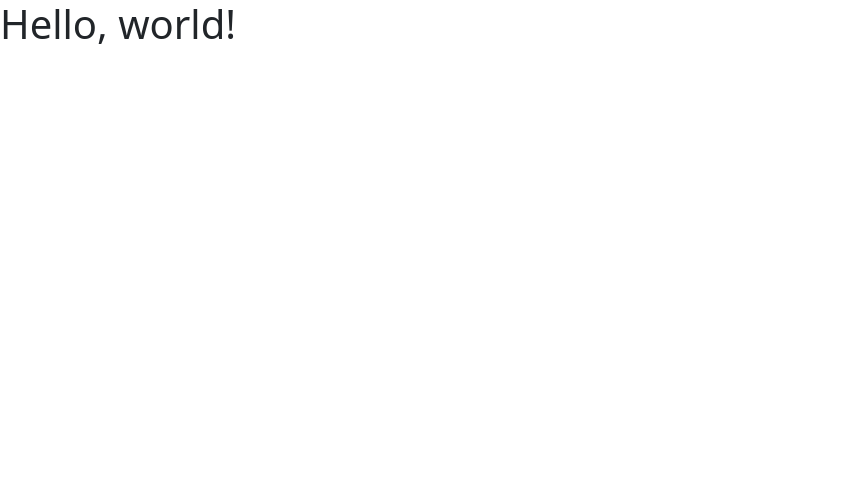
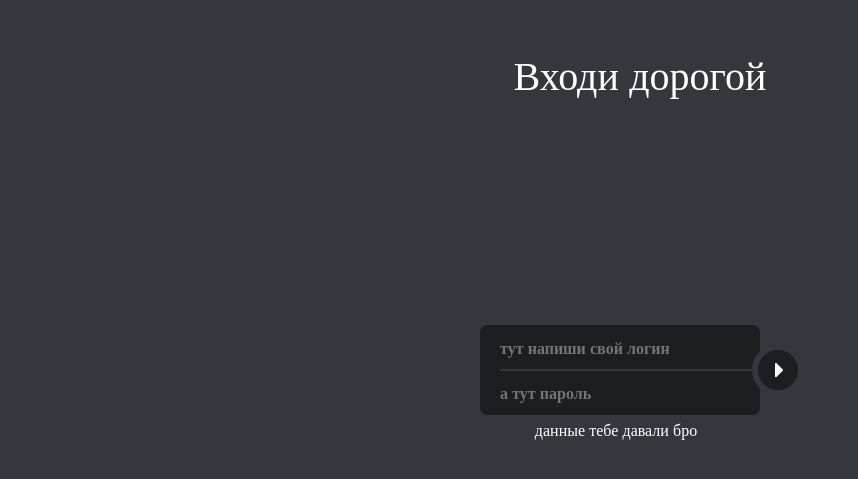
Before and after one commit to melart66/Todolist, a Flask app: page / in a window 1280 px wide. Shown: the top 479 px of the page, without its empty margins (0-858 px from the left). Run offline with Flask 3, Linux system fonts and the light colour scheme; some libraries are stand-ins or nearby versions.

Commit message:
autorize

```diff
--- a/static/css/style.css
+++ b/static/css/style.css
@@ -0,0 +1,111 @@
+@import url(https://fonts.googleapis.com/css?family=Open+Sans:400,700);
+@import url('https://cdnjs.cloudflare.com/ajax/libs/font-awesome/4.2.0/css/font-awesome.min.css');
+
+*{
+	font-family: 'Open Sans', 'sans-serif', 'FontAwesome';
+}
+body{
+    background: rgb(52, 56, 61);
+}
+h1{
+	color: rgb(255, 255, 255);
+    margin-top: 4%;
+    display: flex;
+    justify-content: center;
+}
+p{
+    text-align: center;
+    margin-right: 15%;
+    margin-top: 1%;
+    color: rgb(255, 255, 255);
+}
+#wrapper{
+	position: absolute;
+	width: 320px;
+	left: 50%;
+	margin-left: -160px;
+	top: 50%;
+	margin-top: -75px;
+}
+
+/* === Sign in Form === */
+#signin {
+	height: 90px;
+	width: 300px;
+	border-radius: 8px;
+	position: relative;
+}
+#signin::before {
+	display: block;
+	position: relative;
+	height: 2px;
+	background: rgb(52, 56, 61);
+	content: '';
+	top: 44px;
+	margin-left: 20px;
+	z-index: 1;
+}
+#signin input:first-of-type{
+	border-top-right-radius: 8px;
+	border-top-left-radius: 8px;
+}
+#signin input:last-of-type{
+	border-bottom-right-radius: 8px;
+	border-bottom-left-radius: 8px;
+}
+#signin  input[type="text"], #signin  input[type="password"], #signin button[type="submit"]{
+	background: rgb(28, 30, 33);
+	box-shadow: inset -100px -100px 0 rgb(28, 30, 33); /*Prevent yellow autofill color*/
+	color: rgb(226, 228, 230);
+}
+#signin  input[type="text"], #signin  input[type="password"]{
+	position: relative;
+	display: block;
+	width: 280px;
+	height: 45px;
+	border: 0;
+	outline: 0;
+	top: -2px;
+	padding: 0 0 0 20px;
+	font-weight: 700;
+}
+#signin  input[type="text"]:focus, #signin  input[type="password"]:focus{
+	color: rgb(255, 255, 255);
+}
+#signin button[type="submit"]{
+	display: block;
+	position: absolute;
+	width: 52px;
+	height: 52px;
+	color: rgb(251, 252, 253);
+	border-radius: 50px;
+	outline: 0;
+	z-index: 2;
+	top: 19px;
+	right: -24px;
+	border: 6px solid rgb(52, 56, 61);
+	font-size: 25px;
+	text-indent: 0px;
+	padding-left: 9px;
+	padding-bottom: 3px;
+	text-align: center;
+}
+#signin button[type="submit"]:hover{
+	color: rgb(0, 126, 165);
+	text-shadow: 0 0 10px rgb(0, 126, 165);
+	cursor: pointer;
+}
+#signin p {
+	color: rgb(79, 85, 97);
+	padding: 0 20px;
+	font-weight: 700;
+	font-size: 12px;
+	margin: 5px 0 0 0;
+}
+#signin p > a{
+	color: rgb(255, 255, 255);
+	text-decoration: none;
+}
+#signin p > a:hover{
+	border-bottom: 1px solid;
+}
--- a/templates/index.html
+++ b/templates/index.html
@@ -3,11 +3,22 @@
   <head>
     <meta charset="utf-8">
     <meta name="viewport" content="width=device-width, initial-scale=1">
-    <title>Bootstrap demo</title>
+    <title>Изикод задачник</title>
     <link href="https://cdn.jsdelivr.net/npm/bootstrap@5.3.3/dist/css/bootstrap.min.css" rel="stylesheet" integrity="sha384-QWTKZyjpPEjISv5WaRU9OFeRpok6YctnYmDr5pNlyT2bRjXh0JMhjY6hW+ALEwIH" crossorigin="anonymous">
+    <link rel="stylesheet" href="/static/css/style.css">
   </head>
   <body>
-    <h1>Hello, world!</h1>
+    <!-- блоки с авторизацией -->
+    <h1>Входи дорогой</h1>
+    <div id="wrapper">
+      <form id="signin" method="" action="" autocomplete="off">
+        <input type="text" id="user" name="user" placeholder="тут напиши свой логин" />
+        <input type="password" id="pass" name="pass" placeholder="а тут пароль" />
+        <button type="submit">&#xf0da;</button>
+
+      </form>
+      <p class="text-down">данные тебе давали бро</p>
+    </div>
     <script src="https://cdn.jsdelivr.net/npm/bootstrap@5.3.3/dist/js/bootstrap.bundle.min.js" integrity="sha384-YvpcrYf0tY3lHB60NNkmXc5s9fDVZLESaAA55NDzOxhy9GkcIdslK1eN7N6jIeHz" crossorigin="anonymous"></script>
   </body>
 </html>
```
